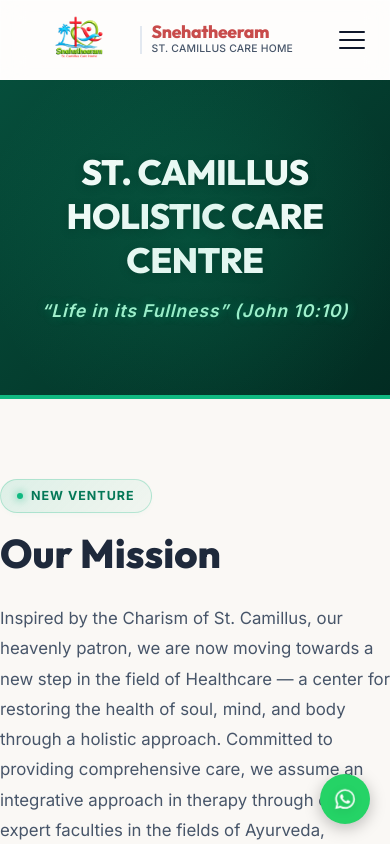
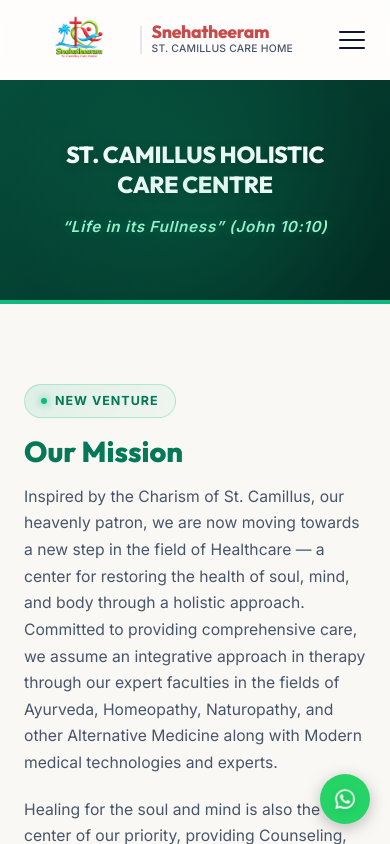
Before and after one commit to alangeorge2405/snehatheeram, a Next.js app: page /new-venture in a window 390 px wide. Built offline with nearby package versions, Linux system fonts and the light colour scheme.

Commit message:
Fix new venture mobile view padding issue and change Our Mission header color to emerald green

```diff
--- a/src/app/new-venture/new-venture.module.css
+++ b/src/app/new-venture/new-venture.module.css
@@ -45,20 +45,37 @@
 
 @media (max-width: 768px) {
   .holisticHeader {
-    padding: 70px 0;
+    padding: 60px 20px;
   }
 
   .holisticTitle {
-    font-size: 2.2rem;
+    font-size: 1.8rem;
+    line-height: 1.3;
   }
 
   .holisticSubtitle {
-    font-size: 1.1rem;
+    font-size: 1.05rem;
+  }
+
+  .holisticSection {
+    padding-top: 40px;
+    padding-bottom: 40px;
+  }
+}
+
+@media (max-width: 480px) {
+  .holisticTitle {
+    font-size: 1.45rem;
+  }
+
+  .holisticSubtitle {
+    font-size: 0.95rem;
   }
 }
 
 .holisticSection {
-  padding: 80px 0;
+  padding-top: 80px;
+  padding-bottom: 80px;
 }
 
 .holisticGrid {
@@ -107,7 +124,7 @@
   font-size: 2.5rem;
   font-weight: 800;
   margin-bottom: 25px;
-  color: var(--secondary-color);
+  color: #047857;
 }
 
 .holisticDescription {
@@ -225,3 +242,21 @@
   color: var(--text-secondary);
   line-height: 1.5;
 }
+
+@media (max-width: 768px) {
+  .holisticSectionTitle {
+    font-size: 1.8rem;
+    margin-bottom: 15px;
+  }
+
+  .holisticDescription {
+    font-size: 0.98rem;
+    line-height: 1.7;
+  }
+
+  .holisticQuote {
+    padding: 16px 20px;
+    font-size: 1.02rem;
+    margin: 20px 0;
+  }
+}
```
